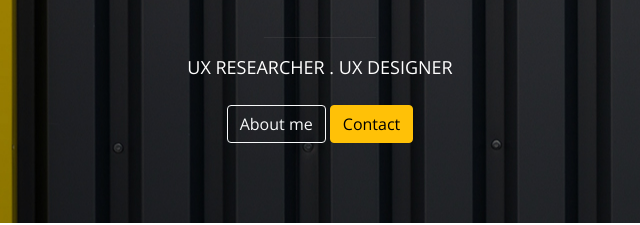
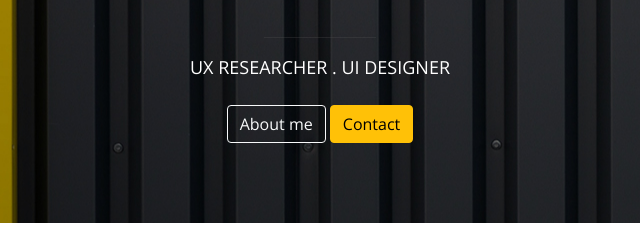
Before and after one commit to genefaks/myportfolio, a plain HTML site: page index.html in a window 1280 px wide. Shown: the part 317-542 px from the top of the page, 320-960 px from the left. Drawn offline with nearby package versions, Linux system fonts and the light colour scheme.

Commit message:
updated UX to UI

```diff
--- a/index.html
+++ b/index.html
@@ -47,7 +47,7 @@
             <h3 class="gtxt-small">Hello, I'm</h3>
             <h1 class="gtxt">Geneveive</h1><br>
             <hr class="shortline">
-            <p class="gtxtp">UX RESEARCHER . UX DESIGNER</p>
+            <p class="gtxtp">UX RESEARCHER . UI DESIGNER</p>
             <a href="#about" class="btn btn-outline-light" >About me</a>
             <a href="mailto:gfakunle50@gmail.com" class="btn btn-warning">Contact</a>
         </div>
```
Also changed, not shown: 1 other file.
